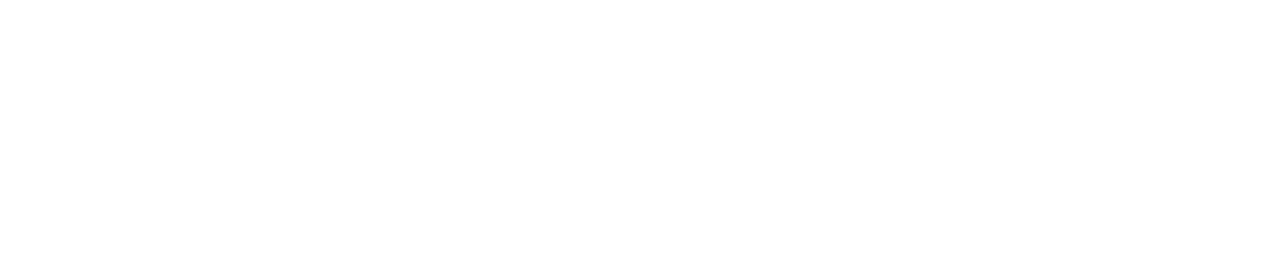
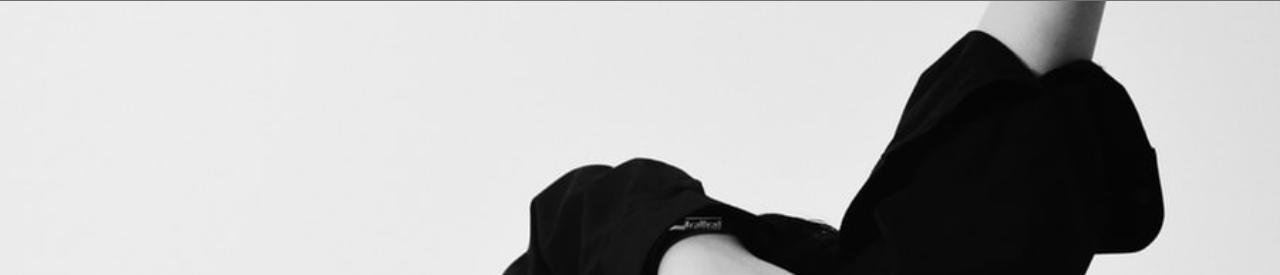
Before and after one commit to dnangelapril/Web-Material-Design, a plain HTML site: page index.html in a window 1280 px wide. Shown: the top 275 px of the page. Drawn offline with nearby package versions, Linux system fonts and the light colour scheme; files that its build step writes are made by us from their sources; the site is published under a folder, as on GitHub Pages, so addresses that start at the root find nothing; files whose address does not match are found by name.

Commit message:
Add files via upload

```diff
--- a/css/_index.scss
+++ b/css/_index.scss
@@ -41,7 +41,7 @@ img {
     justify-content: center;
     align-items: center;
     flex-direction: column;
-    background: url("/img/photo-1552393700-42696fb89bfa.png") no-repeat center/cover;
+    background: url("../img/photo-1552393700-42696fb89bfa.png") no-repeat center/cover;
     color: white;
 
     span {
```
